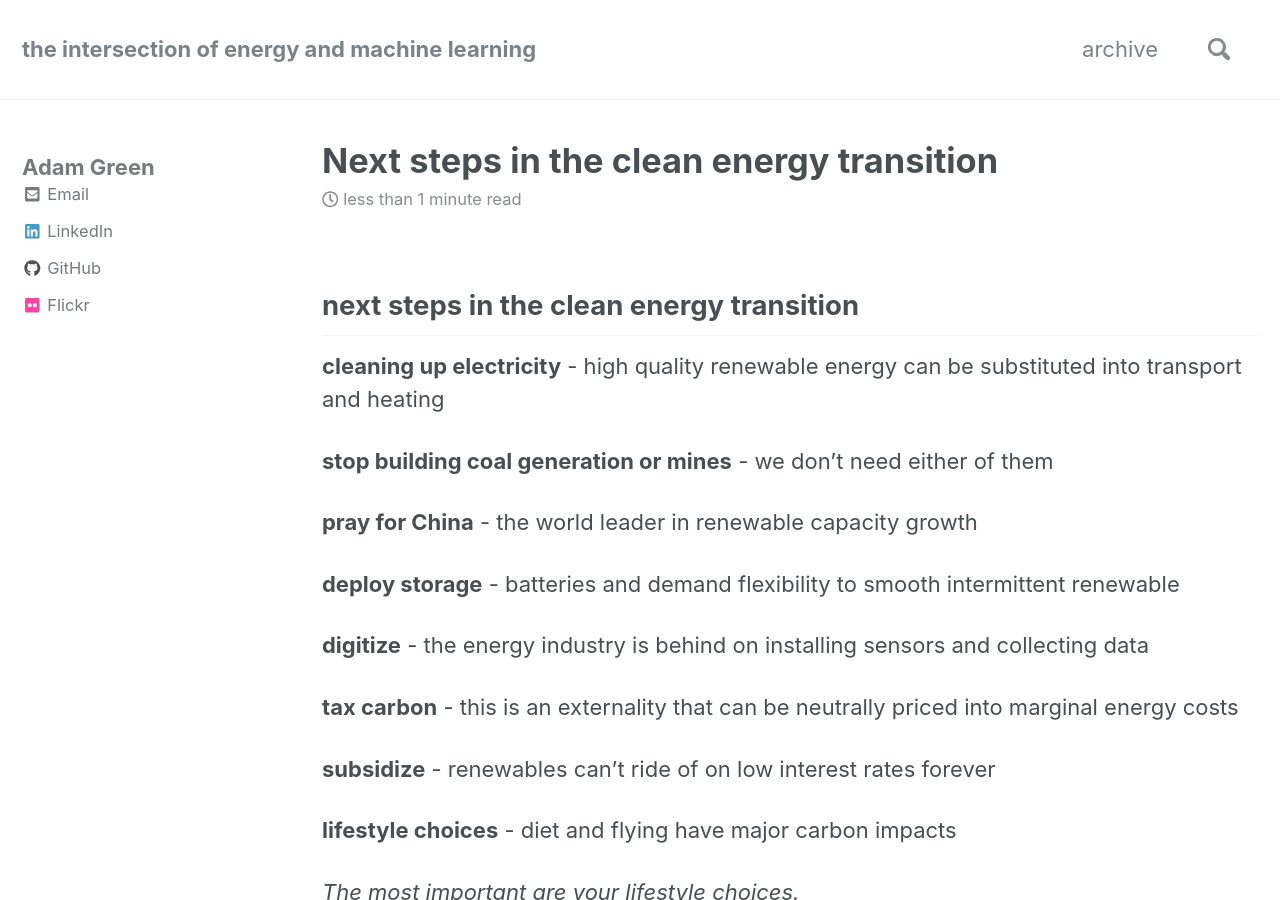
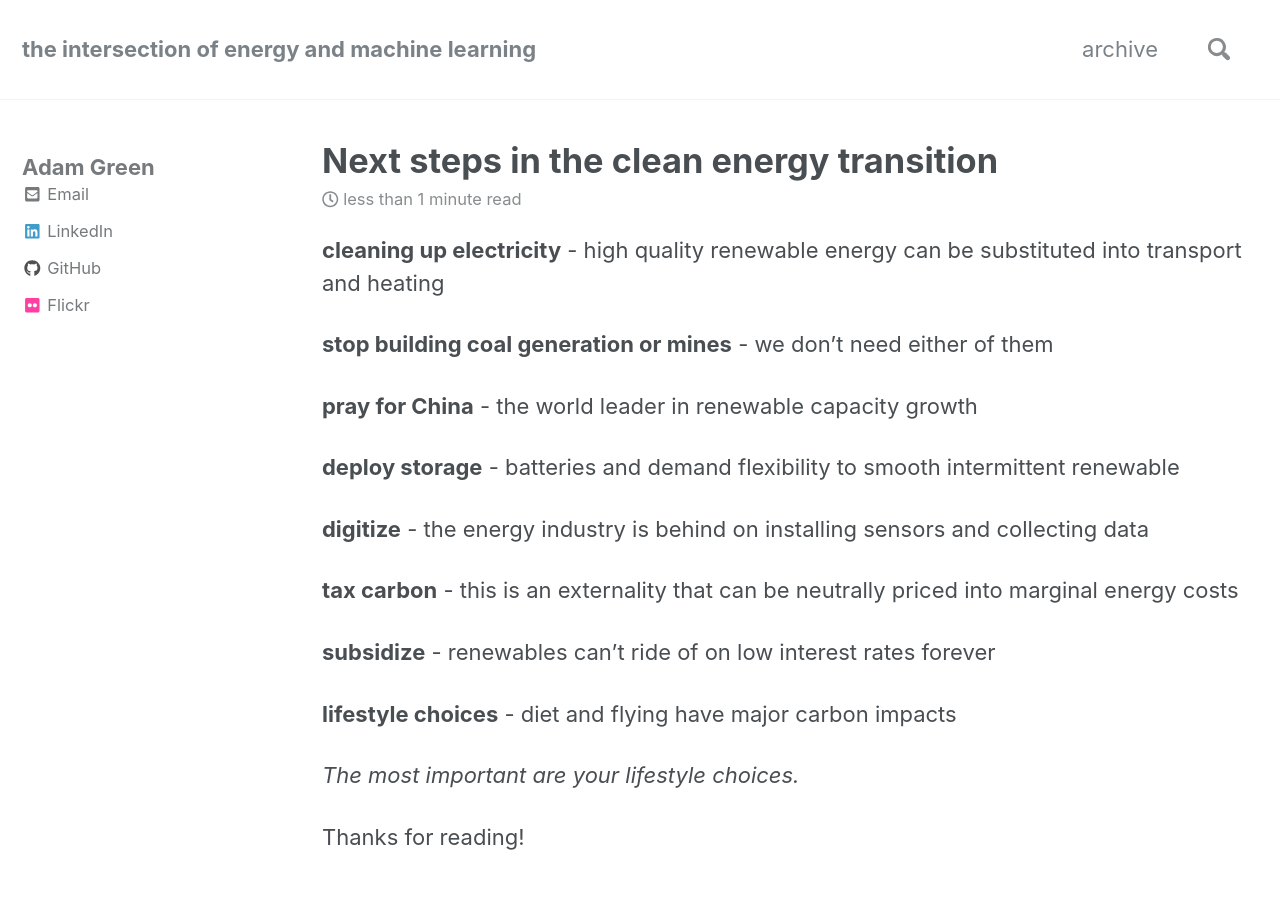
Before and after one commit to ADGEfficiency/adgefficiency.github.io, a Jekyll site: the page built from _posts/2018-07-19-next-steps.md, in a window 1280 px wide and 900 px high. Built offline with Jekyll 4.4.1, drawn with Linux system fonts in a browser that asks for light colours; nearby versions of some CDN libraries.

Commit message:
drafting

```diff
--- a/_posts/2018-07-19-next-steps.md
+++ b/_posts/2018-07-19-next-steps.md
@@ -6,8 +6,6 @@ categories:
 excerpt: What we need to do next.
 
 ---
-
-## next steps in the clean energy transition
 
 **cleaning up electricity** - high quality renewable energy can be substituted into transport and heating
 
```
